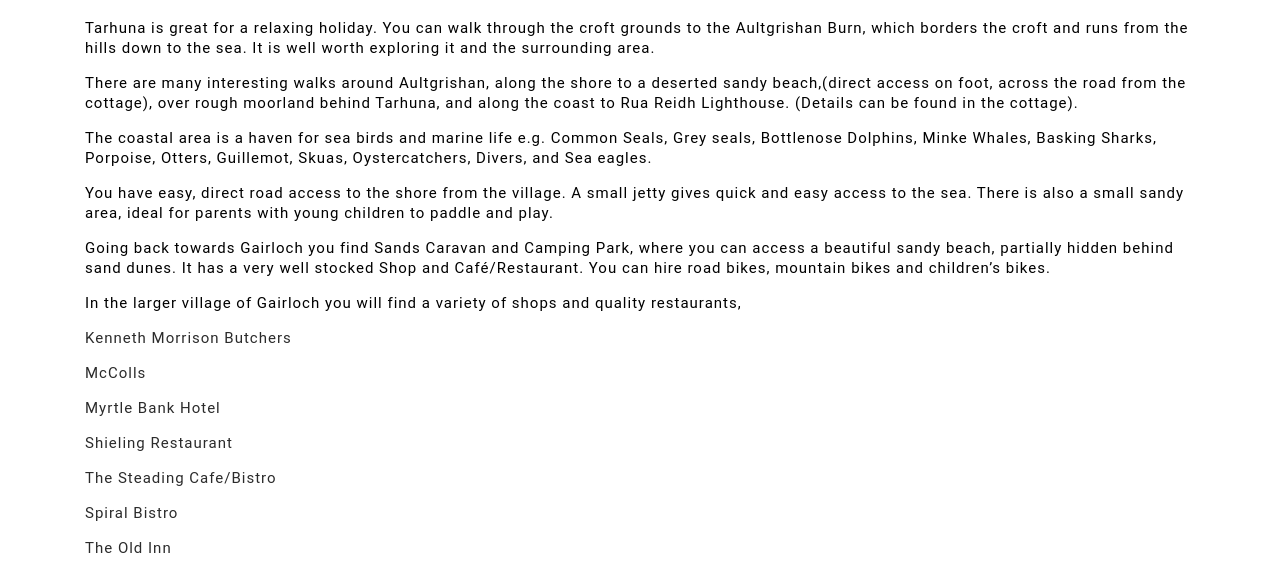
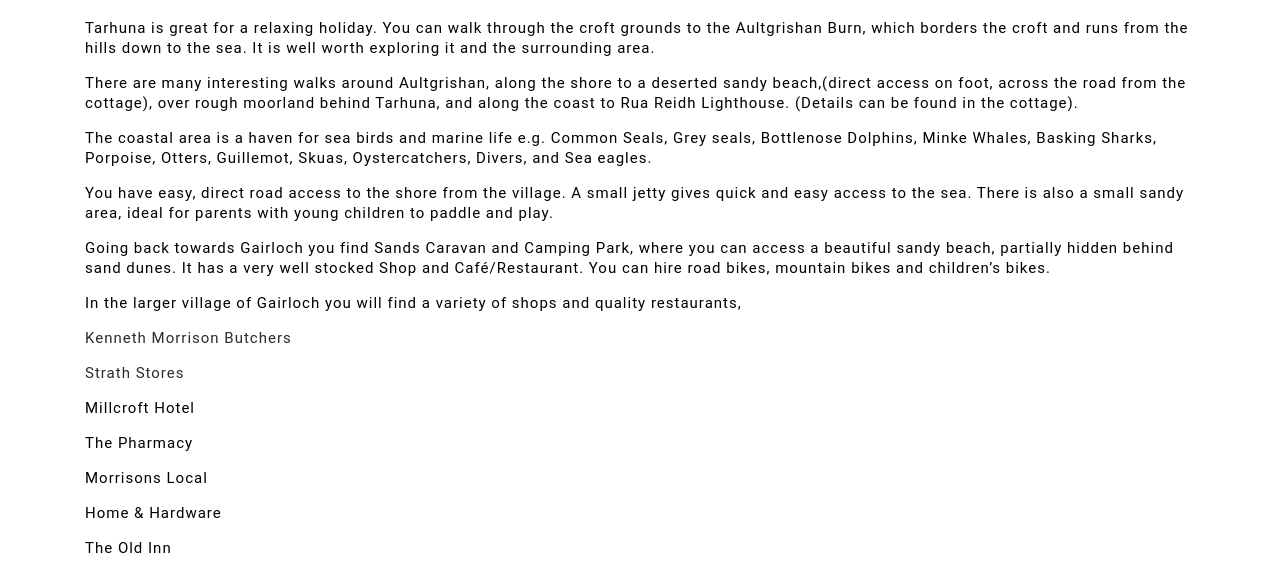
Before and after one commit to alasdairstarky/alasdairstarky.github.io, a plain HTML site: page location.html in a window 1280 px wide. Shown: the part 233-800 px from the top of the page. Drawn offline with Linux system fonts and the light colour scheme.

Commit message:
Update location.html

```diff
--- a/location.html
+++ b/location.html
@@ -69,14 +69,14 @@
                         <p>You have easy, direct road access to the shore  from the village.  A small jetty gives quick and easy access to the sea. There is also a small sandy area, ideal for parents with young children to paddle and play.</p>
                         <p>Going back towards Gairloch you find Sands Caravan and Camping Park, where you can access a beautiful  sandy beach, partially hidden behind sand dunes. It has a very well stocked Shop and Café/Restaurant. You can hire road bikes, mountain bikes and children’s bikes.</p>
                         <p>In the larger village of Gairloch you will find a variety of shops and quality restaurants,</p>
-                        <p><a href="http://www.visitwester-ross.com/members/kenneth-morrison-butchers-gairloch.asp">Kenneth Morrison Butchers</a></p>
-                        <p><a href="http://www.martinmccoll.co.uk/store-locator.aspx?search=gairloch">McColls</a></p>
-                        <p><a href="http://www.themyrtlegairloch.co.uk/">Myrtle Bank Hotel</a></p>
-                        <p><a href="http://www.shielingrestaurant.com/">Shieling Restaurant</a></p>
-                        <p><a href="http://www.tripadvisor.co.uk/Restaurant_Review-g315988-d5937606-Reviews-The_Steading_Bistro-Gairloch_Scottish_Highlands_Scotland.html">The Steading Cafe/Bistro</a></p>
-                        <p><a href="http://www.tripadvisor.co.uk/Restaurant_Review-g315988-d6996554-Reviews-Spiral_Cafe_Bistro-Gairloch_Scottish_Highlands_Scotland.html">Spiral Bistro</a></p>
-                        <p><a href="http://www.theoldinn.net/">The Old Inn</a></p>
-                        <p><a href="http://www.tripadvisor.co.uk/Restaurant_Review-g315988-d4172419-Reviews-The_Gairloch_Pantry-Gairloch_Scottish_Highlands_Scotland.html">The Pantry</a></p>
+                        <p><a href="https://craftbutchers.co.uk/butchers/index.php?ID=336&amp;town=GAIRLOCH&amp;county=Highland&amp;region=scotland">Kenneth Morrison Butchers</a></p>
+                        <p><a href="http://www.spanglefish.com/strathstoresgairloch/">Strath Stores</a></p>
+                        <p><a href="https://www.millcroft-hotel.co.uk/"></a>Millcroft Hotel</p>
+                        <p><a href="https://gairlochpharmacy.co.uk/"></a>The Pharmacy</p>
+                        <p><a href="https://my.morrisons.com/storefinder/61093/morrisons-daily-gairloch-achtercairn"></a>Morrisons Local</p>
+                        <p><a href="https://maps.app.goo.gl/DBiLvGq9SkgFYzoB7"></a>Home &amp; Hardware</p>
+                        <p><a href="https://theoldinn.net/"></a>The Old Inn</p>
+                        <p><a href="https://maps.app.goo.gl/y861aDpRJzMqCrJB9"></a>The Shop at the Pier</p>
                         <p>More information in cottage.</p>
                     </div>
                 </div>
```
